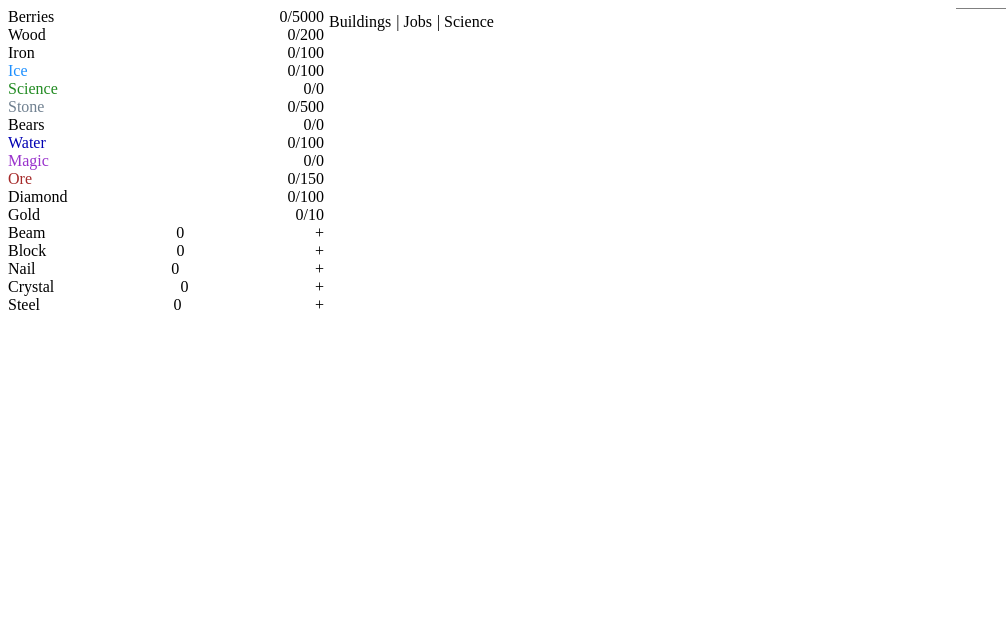
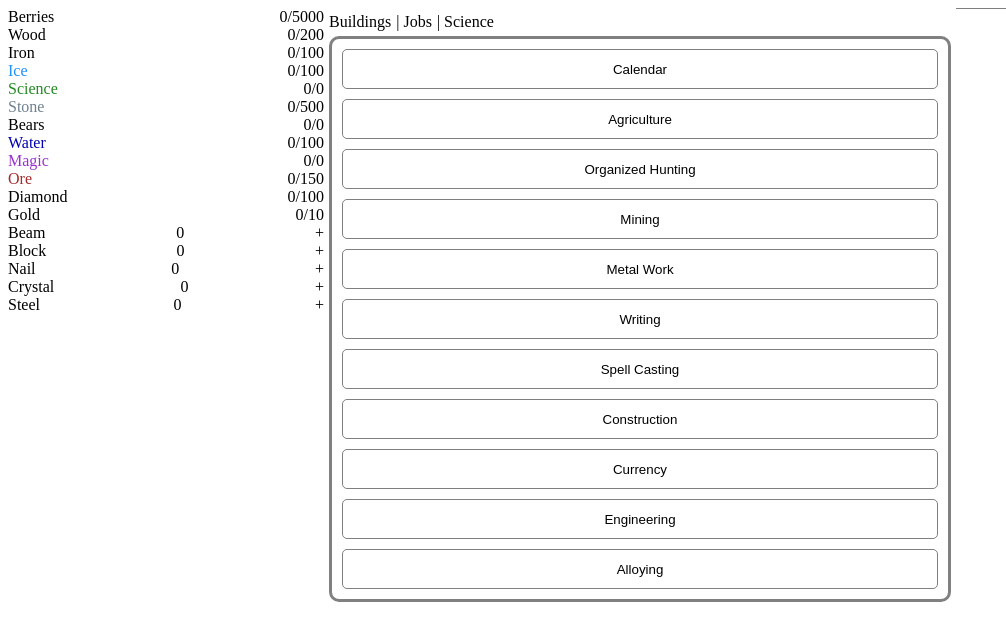
Before and after one commit to MayaColes/village-builder, an Angular app: page / in a window 1280 px wide. Both pictures are taken after a click on the element "| Science". Shown: the top 640 px of the page, without its empty margins (0-1006 px from the left). Built offline with nearby package versions, Linux system fonts and the light colour scheme.

Commit message:
Added research tab to building panel

```diff
--- a/src/app/app.component.html
+++ b/src/app/app.component.html
@@ -1,5 +1,5 @@
 <div class="container">
     <resource-panel class="resourcePanel" [resources]="gameObjectService.resources" [craftableResources]="gameObjectService.craftableResources"></resource-panel>
-    <building-panel class="buildingPanel" [buildings]="gameObjectService.buildings" [jobs]="gameObjectService.jobs" (gather)="gather()"></building-panel>
+    <building-panel class="buildingPanel" [buildings]="gameObjectService.buildings" [jobs]="gameObjectService.jobs" [sciences]="gameObjectService.sciences" (gather)="gather()"></building-panel>
     <event-panel class="eventPanel" [events]="events"></event-panel>
 </div>
--- a/src/components/building-panel/building-panel.component.css
+++ b/src/components/building-panel/building-panel.component.css
@@ -20,6 +20,13 @@
 }
 
 .jobContainer {
+    flex-direction: column;
+    display: flex;
+    justify-content: space-around;
+    margin: 5px;
+}
+
+.scienceContainer {
     flex-direction: column;
     display: flex;
     justify-content: space-around;
@@ -50,6 +57,10 @@
     margin: 5px;
 }
 
+.scienceFormat {
+    margin: 5px;
+}
+
 .buttonFormat {
     margin-bottom: 5px;
     margin-top: 5px;
--- a/src/components/building-panel/building-panel.component.html
+++ b/src/components/building-panel/building-panel.component.html
@@ -28,4 +28,11 @@
             </div>
         </div>
     </div>
+    <div class="outline" *ngIf="currentTab === 2">
+        <div class="scienceContainer">
+            <div *ngFor="let science of sciences" class="scienceFormat">
+                <researchable-button [researchable]="science"></researchable-button>
+            </div>
+        </div>
+    </div>
 </div>
--- a/src/components/building-panel/building-panel.component.ts
+++ b/src/components/building-panel/building-panel.component.ts
@@ -1,6 +1,7 @@
 import { Component, EventEmitter, Input, Output } from '@angular/core';
 import { Building } from 'src/game-objects/building/building';
 import { Job } from 'src/game-objects/job/job';
+import { Researchable } from 'src/game-objects/researchable/researchable';
 
 @Component({
   selector: 'building-panel',
@@ -12,6 +13,8 @@ export class BuildingPanelComponent {
 
   @Input() jobs : Job[];
 
+  @Input() sciences : Researchable[];
+
   @Output() gather = new EventEmitter<void>();
 
   currentTab = 0;
--- a/src/components/components.module.ts
+++ b/src/components/components.module.ts
@@ -11,6 +11,7 @@ import { TooltipComponent } from './tooltip/tooltip.component';
 import { TooltipPriceInfoComponent } from './tooltip-price-info/tooltip-price-info.component';
 import { TooltipEffectInfoComponent } from './tooltip-effect-info/tooltip-effect-info.component';
 import { JobButtonComponent } from './job-button/job-button.component';
+import { ResearchableButtonComponent } from './researchable-button/researchable-button.component';
 
 
 
@@ -25,7 +26,8 @@ import { JobButtonComponent } from './job-button/job-button.component';
     TooltipComponent,
     TooltipPriceInfoComponent,
     TooltipEffectInfoComponent,
-    JobButtonComponent
+    JobButtonComponent,
+    ResearchableButtonComponent
   ],
   imports: [
     CommonModule,
--- /dev/null
+++ b/src/components/researchable-button/researchable-button.component.css
@@ -0,0 +1,17 @@
+.button {
+    border-style: solid;
+    border-color: gray;
+    border-radius: 5px;
+    width: 100%;
+    border-width: 1px;
+    background-color: white;
+    height: 40px
+}
+
+.button:hover {
+    background-color: #f5f5f5
+}
+
+.tooltip {
+    background: white
+}
--- /dev/null
+++ b/src/components/researchable-button/researchable-button.component.html
@@ -0,0 +1,7 @@
+<button class="button"
+        (mouseenter)="showTooltip = true"
+        (mouseleave)="showTooltip = false"
+        (click)="researchable.research()">
+    {{ researchable.name }}
+</button>
+<tooltip *ngIf="showTooltip" [gameObject]="researchable" type="buildable"></tooltip>
--- /dev/null
+++ b/src/components/researchable-button/researchable-button.component.ts
@@ -0,0 +1,13 @@
+import { Component, Input } from '@angular/core';
+import { Researchable } from 'src/game-objects/researchable/researchable';
+
+@Component({
+  selector: 'researchable-button',
+  templateUrl: './researchable-button.component.html',
+  styleUrls: ['./researchable-button.component.css']
+})
+export class ResearchableButtonComponent {
+  @Input() researchable : Researchable;
+
+  showTooltip = false;
+}
--- a/src/components/tooltip/tooltip.component.html
+++ b/src/components/tooltip/tooltip.component.html
@@ -9,7 +9,7 @@
                                 [price]="resourceRequired.price">
             </tooltip-price-info>
         </div>
-        <div *ngIf="gameObject.effects.length">
+        <div *ngIf="gameObject.effects && gameObject.effects.length">
             <div class="mediumSpace"></div>
             <div class="line"></div>
             <div class="smallSpace"></div>
--- a/src/game-objects/researchable/researchable.ts
+++ b/src/game-objects/researchable/researchable.ts
@@ -68,6 +68,10 @@ export class Researchable {
         }
     }
 
+    findUsedResource(name : string) {
+        return this.usedResources_.find(obj => obj.name === name)
+    }
+
     private initUsedResources(allResources : Resource[], allCraftableResources : CraftableResource[]){
         this.resourcesRequired.forEach((required) => {
             let resource = undefined;
```
Also changed, not shown: 1 other file (tests, documents, lock files or other folders).
